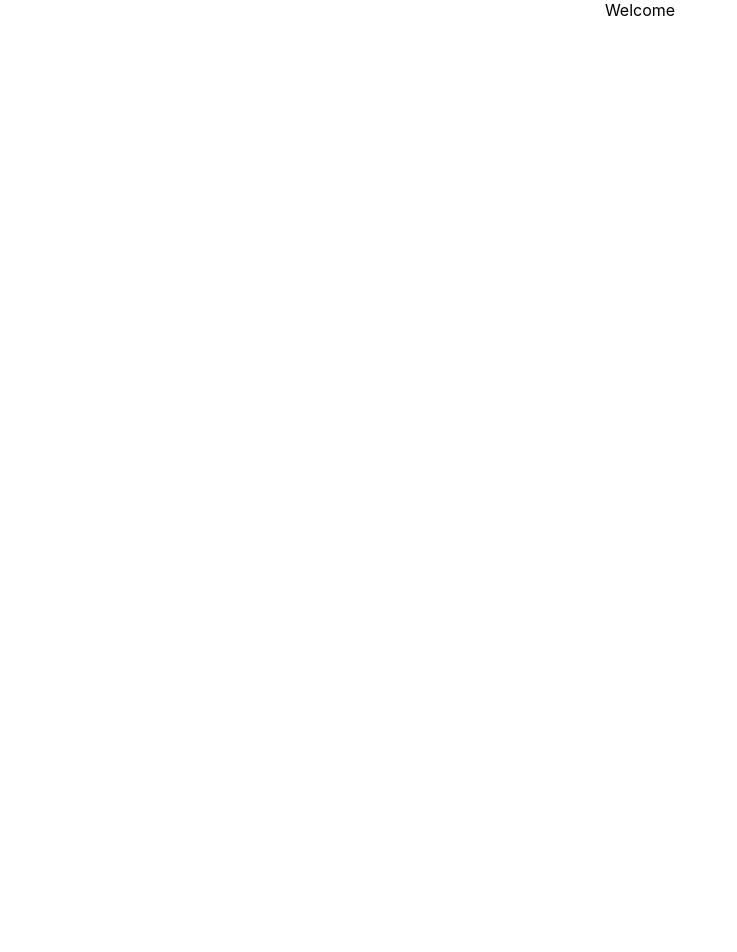
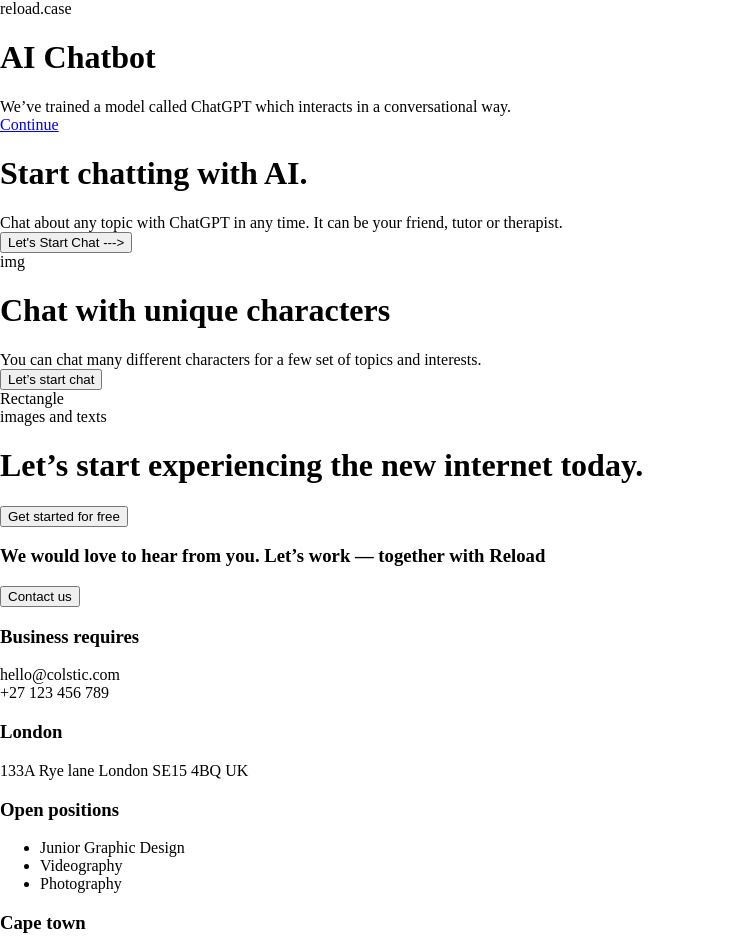
Before and after one commit to Enesmerdane/reload-case-study, a React (Create React App) app: page / in a window 1280 px wide. Shown: the top 952 px of the page, without its empty margins (0-737 px from the left). Before the commit the page ends 800 px from the top, so only its background shows below. Built offline with nearby package versions, Linux system fonts and the light colour scheme.

Commit message:
components added
components added

```diff
--- a/package.json
+++ b/package.json
@@ -8,6 +8,8 @@
     "@testing-library/user-event": "^13.5.0",
     "react": "^18.2.0",
     "react-dom": "^18.2.0",
+    "react-redux": "^8.1.2",
+    "react-router-dom": "^6.15.0",
     "react-scripts": "5.0.1",
     "web-vitals": "^2.1.4"
   },
--- a/src/App.css
+++ b/src/App.css
@@ -1,38 +1,9 @@
-.App {
-  text-align: center;
+* {
+    box-sizing: border-box;
 }
-
-.App-logo {
-  height: 40vmin;
-  pointer-events: none;
+body {
+    margin-left: 0;
+    margin-top: 0;
+    height: 100%;
+    width: 100%;
 }
-
-@media (prefers-reduced-motion: no-preference) {
-  .App-logo {
-    animation: App-logo-spin infinite 20s linear;
-  }
-}
-
-.App-header {
-  background-color: #282c34;
-  min-height: 100vh;
-  display: flex;
-  flex-direction: column;
-  align-items: center;
-  justify-content: center;
-  font-size: calc(10px + 2vmin);
-  color: white;
-}
-
-.App-link {
-  color: #61dafb;
-}
-
-@keyframes App-logo-spin {
-  from {
-    transform: rotate(0deg);
-  }
-  to {
-    transform: rotate(360deg);
-  }
-}
--- a/src/App.js
+++ b/src/App.js
@@ -1,7 +1,19 @@
 import "./App.css";
 
+import { Routes, Route, BrowserRouter } from "react-router-dom";
+
+import Home from "./pages/home";
+import Chat from "./pages/chat";
+
 function App() {
-    return <div className="App">Welcome</div>;
+    return (
+        <BrowserRouter>
+            <Routes>
+                <Route path="/" element={<Home />} />
+                <Route path="/chat" element={<Chat />} />
+            </Routes>
+        </BrowserRouter>
+    );
 }
 
 export default App;
--- a/src/index.css
+++ /dev/null
@@ -1,13 +0,0 @@
-body {
-  margin: 0;
-  font-family: -apple-system, BlinkMacSystemFont, 'Segoe UI', 'Roboto', 'Oxygen',
-    'Ubuntu', 'Cantarell', 'Fira Sans', 'Droid Sans', 'Helvetica Neue',
-    sans-serif;
-  -webkit-font-smoothing: antialiased;
-  -moz-osx-font-smoothing: grayscale;
-}
-
-code {
-  font-family: source-code-pro, Menlo, Monaco, Consolas, 'Courier New',
-    monospace;
-}
--- a/src/index.js
+++ b/src/index.js
@@ -1,11 +1,10 @@
 import React from "react";
 import ReactDOM from "react-dom/client";
-import "./index.css";
 import App from "./App";
 
 const root = ReactDOM.createRoot(document.getElementById("root"));
 root.render(
-    <React.StrictMode>
+    <>
         <App />
-    </React.StrictMode>
+    </>
 );
--- /dev/null
+++ b/src/pages/chat/index.js
@@ -0,0 +1,7 @@
+import React from "react";
+
+function Chat() {
+    return <div>Chat</div>;
+}
+
+export default Chat;
--- /dev/null
+++ b/src/pages/home/index.js
@@ -0,0 +1,88 @@
+import "./module.index.css";
+
+import React from "react";
+
+function Home() {
+    return (
+        <>
+            <header>reload.case</header>
+            <div className="section1">
+                <h1>AI Chatbot</h1>
+                <div>
+                    We’ve trained a model called ChatGPT which interacts in a
+                    conversational way.
+                </div>
+                <a href="#section4">Continue</a>
+            </div>
+            <div className="section2">
+                <h1>Start chatting with AI.</h1>
+                <div>
+                    Chat about any topic with ChatGPT in any time. It can be
+                    your friend, tutor or therapist.
+                </div>
+                <button>Let's Start Chat ---{`>`}</button>
+                <div>img</div>
+            </div>
+            <div className="section3">
+                <div>
+                    <h1>Chat with unique characters</h1>
+                    <div>
+                        You can chat many different characters for a few set of
+                        topics and interests.
+                    </div>
+                    <button>Let’s start chat</button>
+                    <div>Rectangle</div>
+                </div>
+                <div>images and texts</div>
+            </div>
+            <div className="section4">
+                <h1>Let’s start experiencing the new internet today.</h1>
+                <button>Get started for free</button>
+            </div>
+            <footer>
+                <div>
+                    <div>
+                        <h3>
+                            We would love to hear from you. Let’s work —
+                            together with Reload
+                        </h3>
+                        <button>Contact us</button>
+                    </div>
+                    <div>
+                        <h3>Business requires</h3>
+                        <div>hello@colstic.com</div>
+                        <div>+27 123 456 789</div>
+                    </div>
+                    <div>
+                        <h3>London</h3>
+                        <div>133A Rye lane London SE15 4BQ UK</div>
+                    </div>
+                    <div>
+                        <h3>Open positions</h3>
+                        <ul>
+                            <li>Junior Graphic Design</li>
+                            <li>Videography</li>
+                            <li>Photography</li>
+                        </ul>
+                    </div>
+                    <div>
+                        <h3>Cape town</h3>
+                        <div>14 Upper pepper street CBD, 8001 Cape Town</div>
+                    </div>
+                </div>
+                <div>
+                    <div>reload.case</div>
+                    <div>
+                        <ul>
+                            <li>DRIBBLE</li>
+                            <li>INSTAGRAM</li>
+                            <li>LINKEDIN</li>
+                        </ul>
+                    </div>
+                </div>
+            </footer>
+        </>
+    );
+}
+
+export default Home;
--- /dev/null
+++ b/src/pages/home/module.index.css
@@ -0,0 +1,3 @@
+.section1 {
+    height: 100%
+}
```
Also changed, not shown: public/robots.txt (deleted), 1 other file (tests, documents, lock files or other folders).
